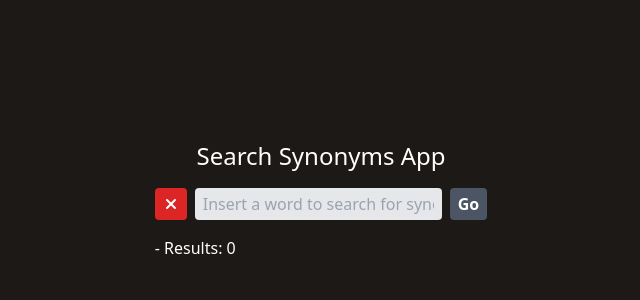
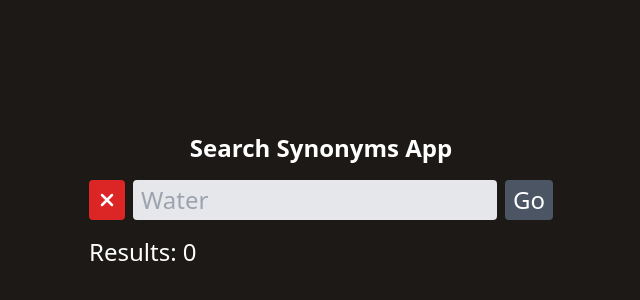
Before and after one commit to pato-1441/searchSynonyms, a React (Vite) app: page / in a window 1280 px wide. Shown: the part 200-500 px from the top of the page, without its empty margins (319-959 px from the left). Built offline with nearby package versions, Linux system fonts and the light colour scheme.

Commit message:
cfontSize change, api correction to throw more accurate results

```diff
--- a/src/App.tsx
+++ b/src/App.tsx
@@ -2,7 +2,7 @@ import WordInput from "./components/WordInput/WordInput";
 
 const App = () => {
   return (
-    <div className="flex items-center justify-center min-h-screen w-full bg-stone-900 text-white">
+    <div className="flex items-center justify-center min-h-screen w-full bg-stone-900 text-white text-2xl">
       <WordInput />
     </div>
   );
--- a/src/components/WordInput/WordInput.tsx
+++ b/src/components/WordInput/WordInput.tsx
@@ -15,7 +15,7 @@ const WordInput = (props: Props) => {
   const getSynonyms = async (e: React.FormEvent, word: string) => {
     e.preventDefault();
     const response = await fetch(
-      `https://api.datamuse.com/words?rel_syn=${word}&max=15`
+      `https://api.datamuse.com/words?rel_jjb=${word}&max=15`
     );
     const synonyms = await response.json();
     setWordInput(word)
@@ -29,12 +29,12 @@ const WordInput = (props: Props) => {
           className="flex flex-col gap-4"
           onSubmit={(e) => getSynonyms(e, wordInput)}
         >
-          <label htmlFor="wordInput" className="text-2xl text-center">
+          <label htmlFor="wordInput" className="text-center font-semibold">
             Search Synonyms App
           </label>
           <div className="flex justify-between gap-2">
             <button onClick={()=>setWordInput('')} className="px-2 py-1 rounded bg-red-600">
-              <svg xmlns="http://www.w3.org/2000/svg" fill="none" viewBox="0 0 24 24" strokeWidth={3} stroke="currentColor" className="w-4 h-4">
+              <svg xmlns="http://www.w3.org/2000/svg" fill="none" viewBox="0 0 24 24" strokeWidth={3} stroke="currentColor" className="w-5 h-5">
                 <path strokeLinecap="round" strokeLinejoin="round" d="M6 18L18 6M6 6l12 12" />
               </svg>
             </button>
@@ -44,17 +44,17 @@ const WordInput = (props: Props) => {
               value={wordInput}
               type="text"
               className="text-black px-2 py-1 rounded bg-gray-200 hover:bg-white focus:bg-white"
-              placeholder="Insert a word to search for synonyms"
+              placeholder="Water"
             />
-            <button type="submit" className="px-2 py-1 rounded bg-gray-600 font-semibold">
+            <button type="submit" className="px-2 py-1 rounded bg-gray-600">
               Go
             </button>
           </div>
         </form>
       </div>
       <div className="mt-4">
-        {synonyms.length === 0 && <h2>- Results: 0</h2>}
-        {synonyms.length > 0 && <h2 className="font-semibold">Results: {synonyms.length}</h2>}
+        {synonyms.length === 0 && <h2>Results: 0</h2>}
+        {synonyms.length > 0 && <h2 className="">Results: {synonyms.length}</h2>}
         {synonyms.length > 0 &&
           synonyms.map((synonym) => (
             <ul>
```
